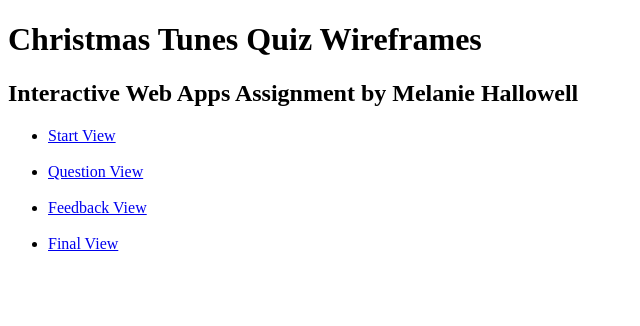
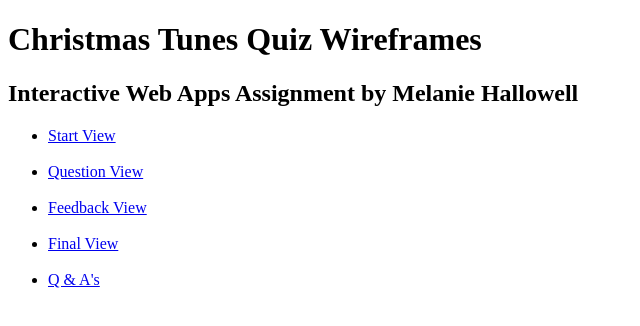
Before and after one commit to melleehall/Christmas-Tune-Quiz, a plain HTML site: page index.html in a window 1280 px wide. Shown: the full height of the page, 0-640 px from the left. Drawn offline with Linux system fonts and the light colour scheme.

Commit message:
Including Q&As in JS file on landing page

```diff
--- a/index.html
+++ b/index.html
@@ -16,7 +16,8 @@
             <li><a href="./Wireframes/StartView/StartView.html"> Start View </a></li> <br>
             <li><a href="./Wireframes/QuestionView/QuestionView.html"> Question View </a></li> <br>
             <li><a href="./Wireframes/FeedbackView/FeedbackView.html"> Feedback View </a></li> <br>
-            <li><a href="./Wireframes/FinalView/FinalView.html"> Final View </a></li>
+            <li><a href="./Wireframes/FinalView/FinalView.html"> Final View </a></li> <br>
+            <li><a href="./Wireframes/index.js"> Q & A's </a></li>
         </ul>
     </main>
 </body>
```
Also changed, not shown: Wireframes/index.js (renamed from index.js).
